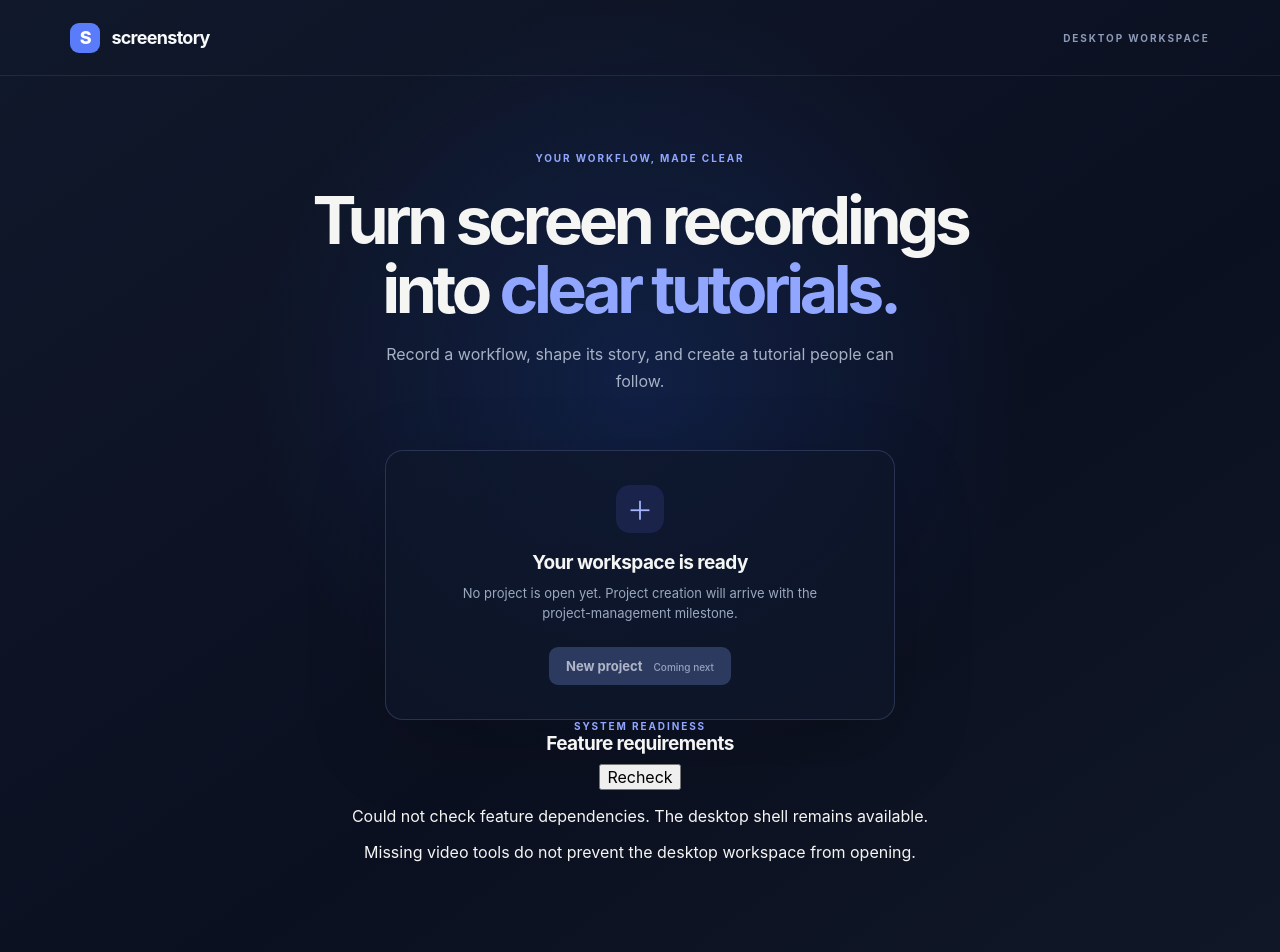
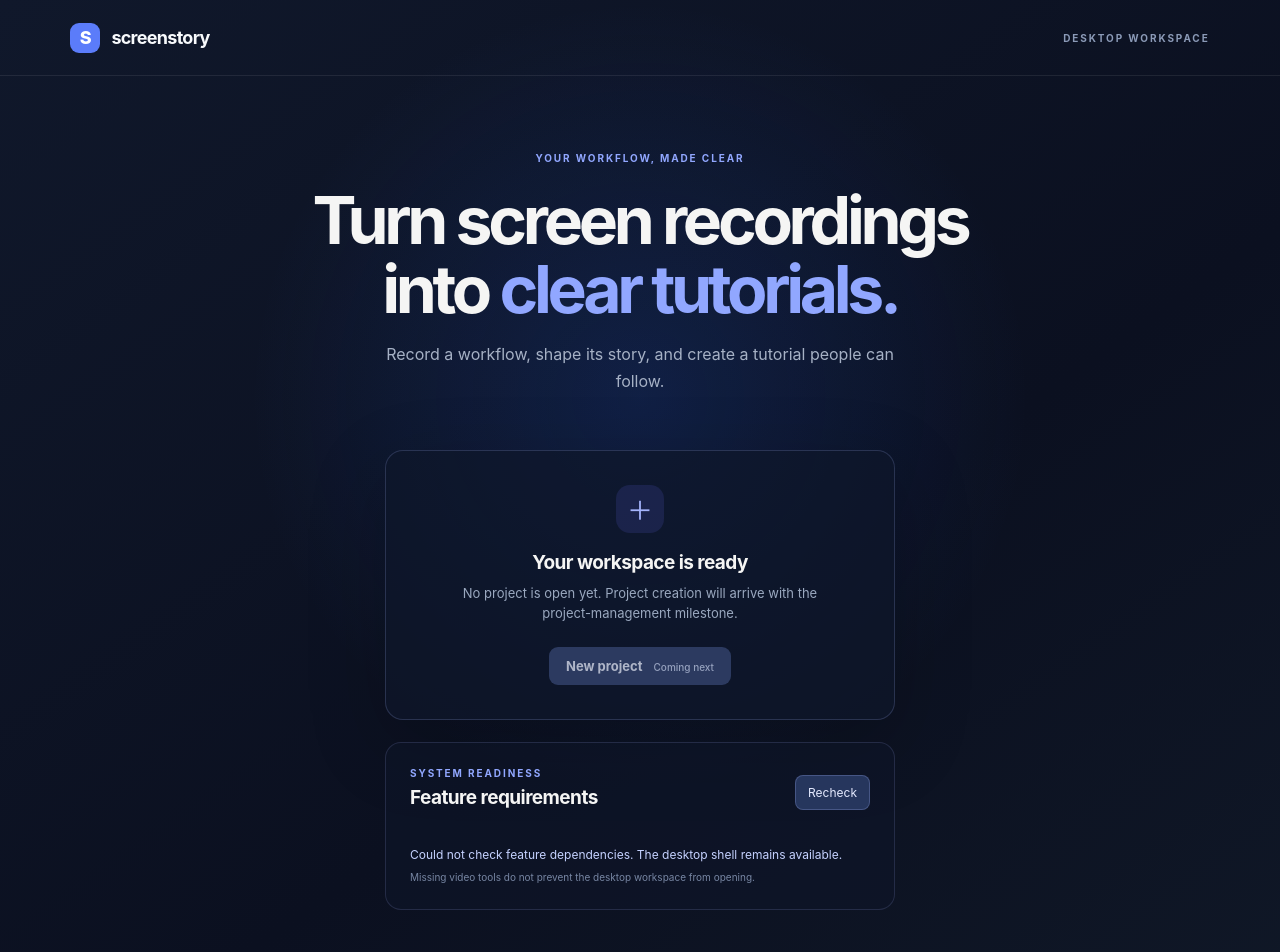
Before and after one commit to omarmm/screenstory-ai, a React (Vite) app in the folder apps/desktop/: page / in a window 1280 px wide. Shown: the top 952 px of the page. Built offline with nearby package versions, Linux system fonts and the light colour scheme.

Commit message:
style: add feature dependency readiness panel

```diff
--- a/apps/desktop/src/styles.css
+++ b/apps/desktop/src/styles.css
@@ -46,3 +46,18 @@ h2 { margin: 0 0 9px; font-size: 19px; letter-spacing: -.03em; }
   .empty-project { padding: 28px 18px; }
   .statusbar { padding: 13px 20px; font-size: 9px; }
 }
+
+.dependency-panel { margin: 22px auto 0; width: min(510px, 100%); padding: 24px; text-align: left; border: 1px solid rgba(165,180,252,.15); border-radius: 16px; background: rgba(15,23,42,.56); }
+.dependency-heading { display:flex; align-items:center; justify-content:space-between; gap:12px; margin-bottom:18px; }
+.dependency-heading h2 { margin-top:7px; }
+.refresh-button,.install-button { border:1px solid rgba(165,180,252,.25); border-radius:8px; padding:9px 12px; background:#26365d; color:#e5eaff; cursor:pointer; font-size:12px; }
+.install-button { background:#536fe2; border-color:#7188ef; font-weight:650; white-space:nowrap; }
+.refresh-button:disabled,.install-button:disabled { opacity:.55; cursor:wait; }
+.dependency-row { display:flex; align-items:center; justify-content:space-between; gap:14px; padding:14px 0; border-top:1px solid rgba(255,255,255,.08); }
+.dependency-main { display:flex; align-items:flex-start; gap:11px; min-width:0; }
+.dependency-main .status-dot { flex:none; margin-top:5px; }
+.dependency-main strong { font-size:13px; }
+.dependency-main p,.dependency-copy,.dependency-message,.dependency-footnote { margin:5px 0 0; color:#9aa8bf; font-size:12px; line-height:1.55; overflow-wrap:anywhere; }
+.dependency-message { color:#c5d2ff; padding-top:10px; }
+.dependency-footnote { color:#7786a3; font-size:10px; }
+.dependency-note { color:#e8c77b; font-size:11px; }
```
